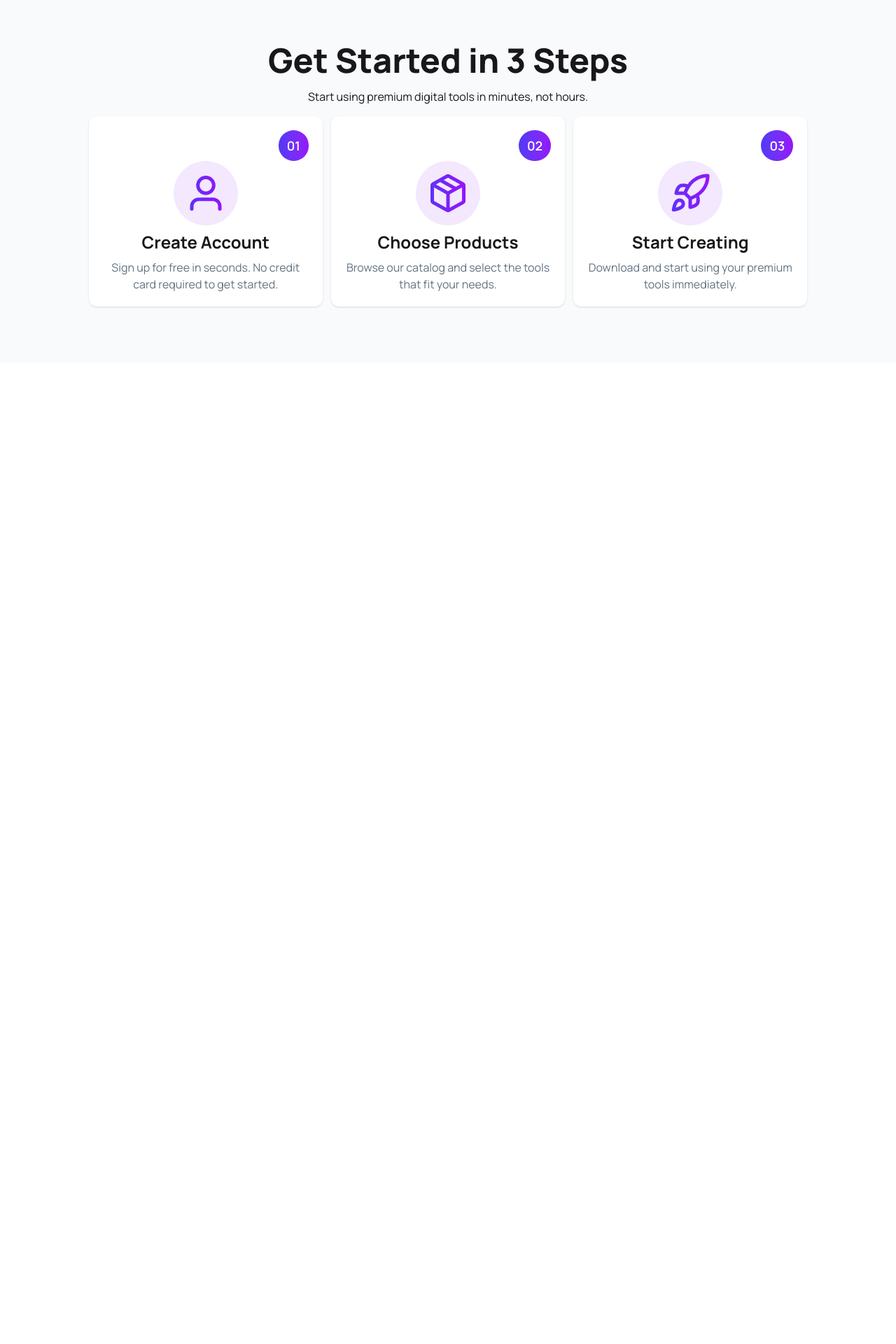
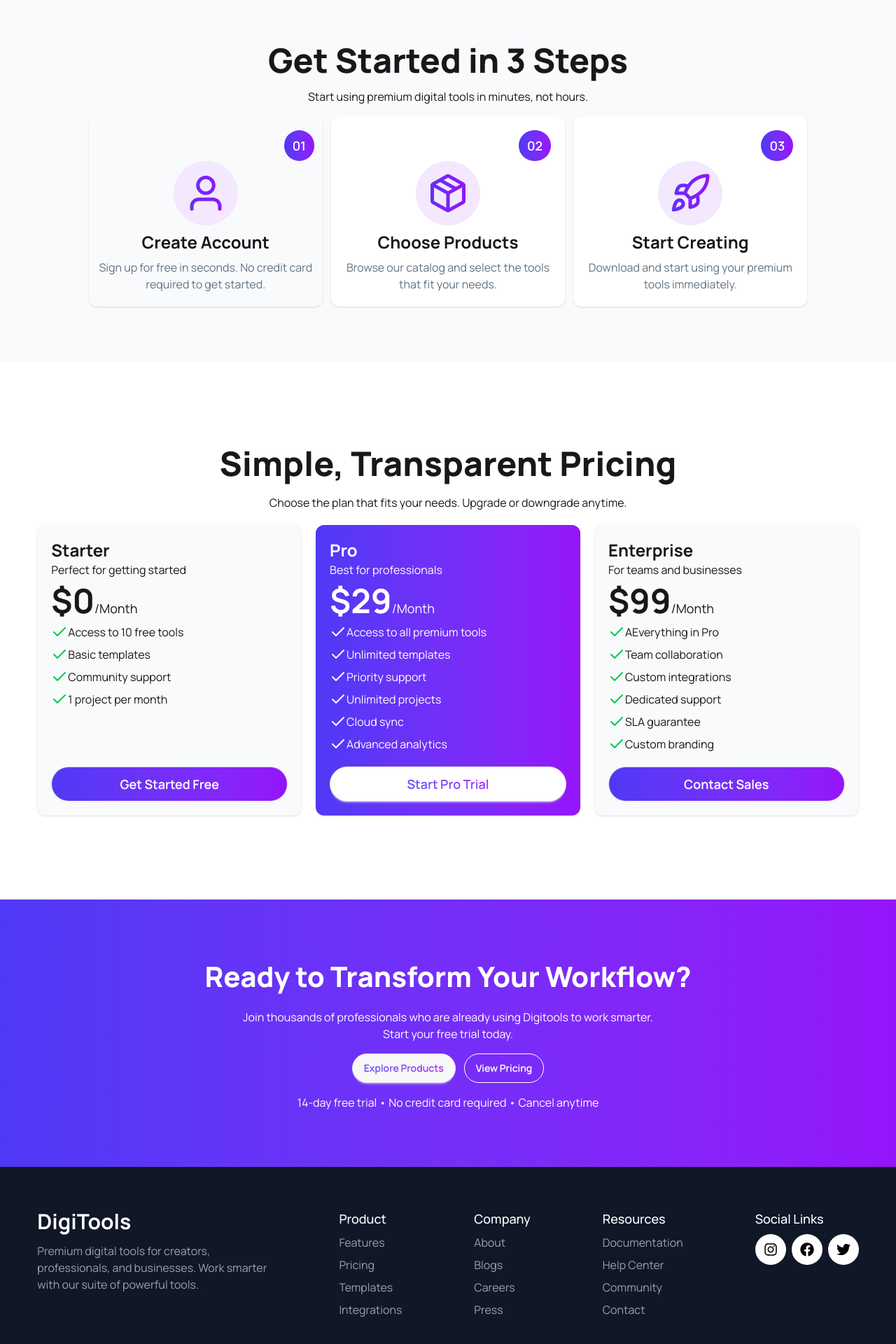
Before and after one commit to Rakibul-khan/DigiTools-, a React (Vite) app: page / in a window 1280 px wide. Shown: the part 2382-4302 px from the top of the page at 70% size. Before the commit the page ends 2900 px from the top, so only its background shows below. Built offline with nearby package versions, Linux system fonts and the light colour scheme.

Commit message:
added readme.md file

```diff
--- a/src/App.jsx
+++ b/src/App.jsx
@@ -32,6 +32,11 @@ function App() {
     setTotalCartPrice(totalCartPrice - item.price);
     toast(`${item.name} removed from cart`);
   };
+  const handleCheckOut = () => {
+    setCart([]);
+    toast("You have Sucessfully CheckOut");
+    return;
+  };
   return (
     <div>
       <Navbar cart={cart}></Navbar>
@@ -43,11 +48,12 @@ function App() {
         setCart={setCart}
         handleBuyNow={handleBuyNow}
         handleRemoveBtn={handleRemoveBtn}
+        handleCheckOut={handleCheckOut}
       ></ProductsSection>
       <GetStartedSection></GetStartedSection>
-      {/* <PricingSection></PricingSection> */}
-      {/* <ReadyTransformSection></ReadyTransformSection> */}
-      {/* <Footer></Footer> */}
+      <PricingSection></PricingSection>
+      <ReadyTransformSection></ReadyTransformSection>
+      <Footer></Footer>
 
       <ToastContainer />
     </div>
--- a/src/components/Cart/Cart.jsx
+++ b/src/components/Cart/Cart.jsx
@@ -2,7 +2,13 @@ import React, { useState } from "react";
 import CartItem from "../CartItem/CartItem";
 import { HandCoins, ShoppingCart } from "lucide-react";
 
-const Cart = ({ cart, setCart, totalCartPrice, handleRemoveBtn }) => {
+const Cart = ({
+  cart,
+  setCart,
+  totalCartPrice,
+  handleRemoveBtn,
+  handleCheckOut,
+}) => {
   return (
     <div className="shadow-2xl rounded-lg bg-gray-100 w-10/12 mx-auto p-4 space-y-3 mb-20 ">
       <h1 className="font-bold text-2xl">Your Cart</h1>
@@ -26,7 +32,10 @@ const Cart = ({ cart, setCart, totalCartPrice, handleRemoveBtn }) => {
             <span>Total:</span>
             <span className="font-bold text-2xl">${totalCartPrice}</span>
           </div>
-          <button className="btn btn-primary w-full rounded-full bg-linear-to-r from-[#4F39F6] to-[#9514FA]">
+          <button
+            onClick={handleCheckOut}
+            className="btn btn-primary w-full rounded-full bg-linear-to-r from-[#4F39F6] to-[#9514FA]"
+          >
             Proceed To Checkout
           </button>
         </div>
--- a/src/components/Footer/Footer.jsx
+++ b/src/components/Footer/Footer.jsx
@@ -4,7 +4,7 @@ import { FaFacebook, FaInstagram, FaTwitter } from "react-icons/fa";
 const Footer = () => {
   return (
     <div className="bg-[#101727] py-15">
-      <div className="flex justify-between w-11/12 mx-auto  text-white">
+      <div className="flex flex-col md:flex-row justify-center md:justify-between w-11/12 mx-auto  text-white">
         <div>
           <h1 className="font-bold text-3xl mb-3">DigiTools</h1>
           <p className="text-gray-400">
--- a/src/components/GetStartedSection/GetStartedSection.jsx
+++ b/src/components/GetStartedSection/GetStartedSection.jsx
@@ -6,14 +6,14 @@ import RocketImg from "../../assets/rocket.png";
 const GetStartedSection = () => {
   return (
     <div className=" mt-15 bg-[#f9fafc] p-20">
-      <h1 className="font-extrabold text-5xl mb-2 text-center">
+      <h1 className="font-extrabold text-3xl md:text-5xl mb-2 text-center">
         Get Started in 3 Steps
       </h1>
       <p className="text-center my-4">
         Start using premium digital tools in minutes, not hours.
       </p>
-      <div className="grid grid-cols-3 gap-3 w-11/12 mx-auto">
-        <div className="left-card rounded-xl shadow-sm  flex flex-col justify-center items-center p-5 bg-white">
+      <div className="grid grid-cols-1 md:grid-cols-2 lg:grid-cols-3 gap-3 w-11/12 mx-auto">
+        <div className="left-card rounded-xl shadow-sm  flex flex-col justify-center items-center p-3  bg-whiten w-full">
           <div className="flex justify-end w-full">
             <div className=" bg-linear-to-r from-[#4F39F6] to-[#9514FA] text-white px-3 font-semibold text-lg py-2 rounded-full">
               <span>01</span>
@@ -22,7 +22,7 @@ const GetStartedSection = () => {
           <div className="rounded-full bg-[#f3e8fe] p-4">
             <img src={UserImg} alt="user png image" />
           </div>
-          <h1 className="font-bold text-2xl my-2">Create Account</h1>
+          <h1 className="font-bold text-2xl px-2 my-2">Create Account</h1>
           <p className="text-[#627382] text-center">
             Sign up for free in seconds. No credit card required to get started.
           </p>
--- a/src/components/PricingSection/PricingSection.jsx
+++ b/src/components/PricingSection/PricingSection.jsx
@@ -3,8 +3,8 @@ import React from "react";
 
 const PricingSection = () => {
   return (
-    <div className="my-30">
-      <h1 className="font-extrabold text-5xl text-center">
+    <div className="my-15 md:my-30">
+      <h1 className="font-extrabold text-3xl md:text-5xl text-center">
         Simple, Transparent Pricing
       </h1>
       <p className="text-center my-5">
--- a/src/components/ProductsSection/ProductsSection.jsx
+++ b/src/components/ProductsSection/ProductsSection.jsx
@@ -13,6 +13,7 @@ const ProductsSection = ({
   setCart,
   totalCartPrice,
   handleRemoveBtn,
+  handleCheckOut,
   addToggle,
 }) => {
   const [toggle, setToggle] = useState("products");
@@ -54,6 +55,7 @@ const ProductsSection = ({
           totalCartPrice={totalCartPrice}
           cart={cart}
           setCart={setCart}
+          handleCheckOut={handleCheckOut}
         ></Cart>
       )}
     </div>
```
Also changed, not shown: 1 other file (tests, documents, lock files or other folders).
